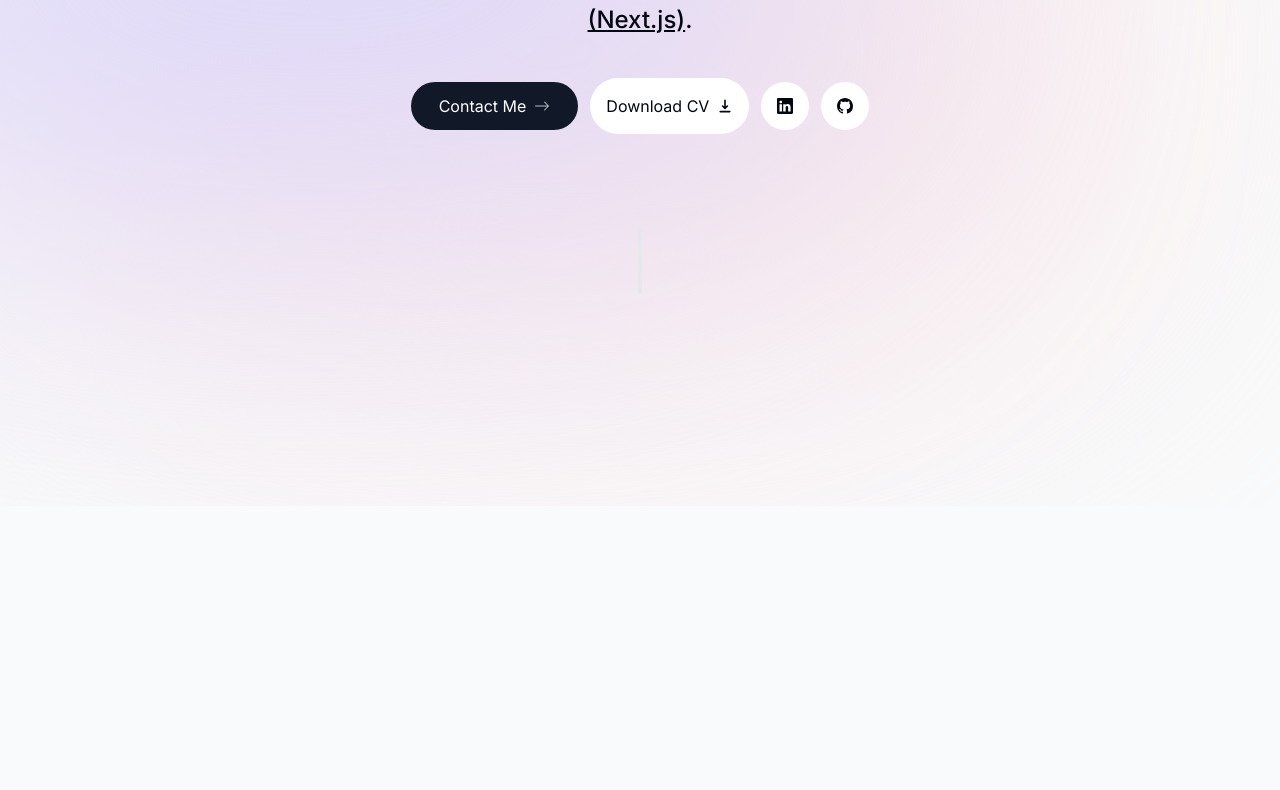
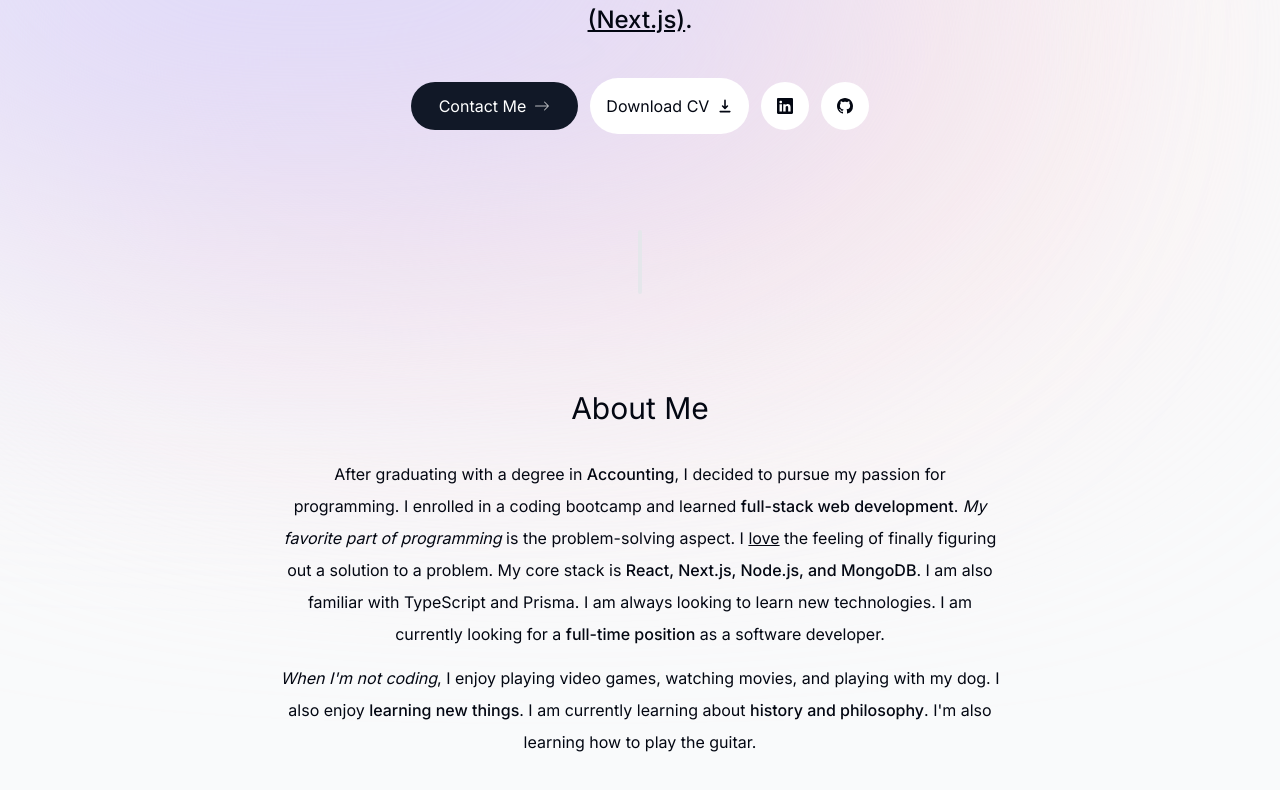
Before and after one commit to aaronaltman/aa_aaron_portfolio_site, a Next.js app: page / in a window 1280 px wide. Shown: the part 294-1084 px from the top of the page. Before the commit the page ends 800 px from the top, so only its background shows below. Built offline with nearby package versions, Linux system fonts and the light colour scheme.

Commit message:
section heading

```diff
--- a/app/page.tsx
+++ b/app/page.tsx
@@ -1,3 +1,4 @@
+import About from "@/components/about";
 import Intro from "@/components/intro";
 import SectionDivider from "@/components/section-divider";
 
@@ -6,6 +7,7 @@
     <main className="flex flex-col justify-center items-center px-4">
       <Intro />
       <SectionDivider />
+      <About />
     </main>
   );
 }
--- /dev/null
+++ b/components/about.tsx
@@ -0,0 +1,45 @@
+"use client";
+
+import React from "react";
+import { motion } from "framer-motion";
+import SectionHeading from "./section-heading";
+
+export default function About() {
+  return (
+    <motion.section
+      className="mb-28 max-w-[45rem] text-center leading-8 sm:mb-40 scroll-mt-28"
+      initial={{ opacity: 0, y: 100 }}
+      animate={{ opacity: 1, y: 0 }}
+      transition={{ delay: 0.175 }}
+      id="about"
+    >
+      <SectionHeading>About Me</SectionHeading>
+      <p className="mb-3">
+        After graduating with a degree in{" "}
+        <span className="font-medium">Accounting</span>, I decided to pursue my
+        passion for programming. I enrolled in a coding bootcamp and learned{" "}
+        <span className="font-medium">full-stack web development</span>.{" "}
+        <span className="italic">My favorite part of programming</span> is the
+        problem-solving aspect. I <span className="underline">love</span> the
+        feeling of finally figuring out a solution to a problem. My core stack
+        is{" "}
+        <span className="font-medium">
+          React, Next.js, Node.js, and MongoDB
+        </span>
+        . I am also familiar with TypeScript and Prisma. I am always looking to
+        learn new technologies. I am currently looking for a{" "}
+        <span className="font-medium">full-time position</span> as a software
+        developer.
+      </p>
+
+      <p>
+        <span className="italic">When I'm not coding</span>, I enjoy playing
+        video games, watching movies, and playing with my dog. I also enjoy{" "}
+        <span className="font-medium">learning new things</span>. I am currently
+        learning about{" "}
+        <span className="font-medium">history and philosophy</span>. I'm also
+        learning how to play the guitar.
+      </p>
+    </motion.section>
+  );
+}
--- a/components/intro.tsx
+++ b/components/intro.tsx
@@ -44,7 +44,7 @@
           </motion.span>
         </div>
       </div>
-      <motion.p
+      <motion.h1
         className="mt-4 mb-10 px-4 text-2xl font-medium !leading-[1.5]"
         initial={{ opacity: 0, y: 100 }}
         animate={{ opacity: 1, y: 0 }}
@@ -60,7 +60,7 @@
         <span className="font-bold">8 years</span> of experience. I enjoy
         building <span className="italic">sites & apps</span>. My focus is{" "}
         <span className="underline">React (Next.js)</span>.
-      </motion.p>
+      </motion.h1>
       <motion.div
         className="flex flex-col sm:flex-row justify-center items-center gap-3"
         initial={{ opacity: 0, y: 100 }}
--- /dev/null
+++ b/components/section-heading.tsx
@@ -0,0 +1,9 @@
+import React from "react";
+
+type sectionHeadingProps = {
+  children: React.ReactNode;
+};
+
+export default function SectionHeading({ children }: sectionHeadingProps) {
+  return <h2 className="text-medium text-3xl capitalize mb-8">{children}</h2>;
+}
```
